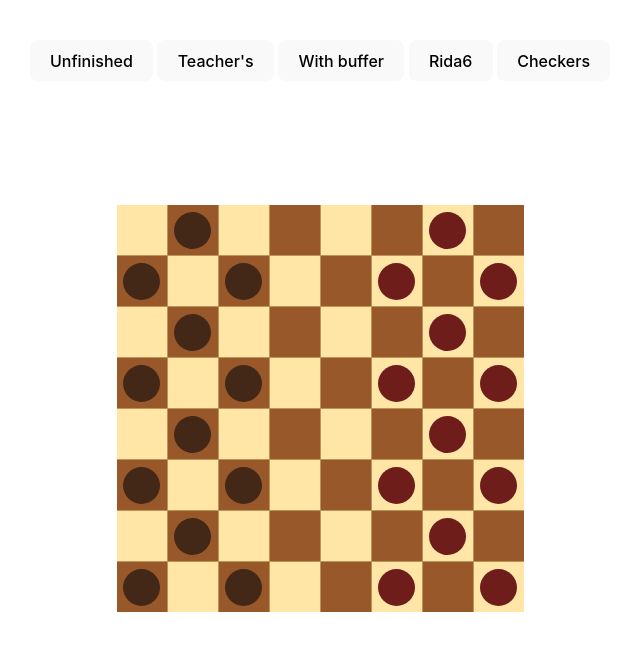
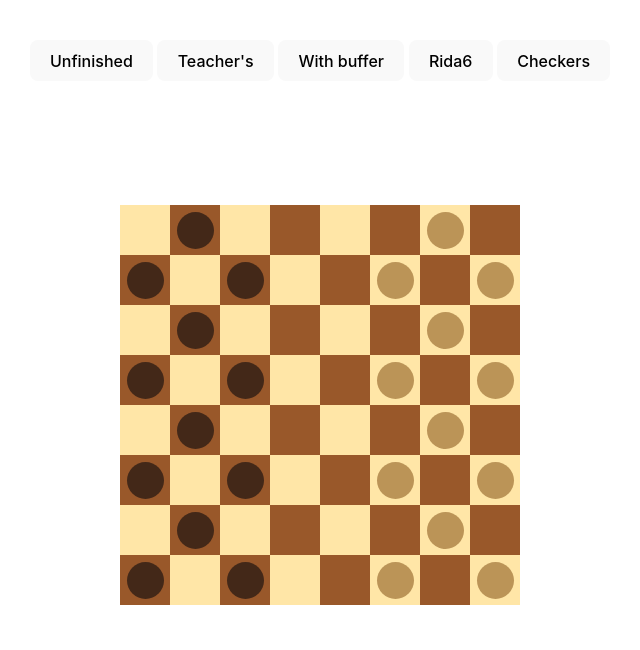
Before and after one commit to Uptaker/AI, a Svelte app in the folder code/week1/: page / in a window 1280 px wide. Shown: the top 650 px of the page, without its empty margins (320-960 px from the left). Built offline with nearby package versions, Linux system fonts and the light colour scheme.

Commit message:
finish initializing checker as matrix and style it on the screen

```diff
--- a/code/week1/src/components/Checkers.svelte
+++ b/code/week1/src/components/Checkers.svelte
@@ -14,17 +14,17 @@
         }
         return startingState
     }
+</script>
 
-</script>
-<div style="width: min-content; margin: 0 auto; background-color: #BB9457">
+<div class="board">
     {#if state}
-        <div style="display: flex; gap: 1px;">
+        <div class="row">
             {#each state as row}
-                <div style="display: flex; flex-direction: column; gap: 1px;">
+                <div class="column">
                     {#each row as value}
-                        <div style="width: 50px; height: 50px; display: flex; justify-content: center; align-items: center; background-color: {isX(value) ? '#99582A' : '#FFE6A7'}">
+                        <div class="square" style="background-color: {isX(value) ? '#99582A' : '#FFE6A7'}">
                             {#if value === 'X' || value === 'N'}
-                                <div style="padding: 1px;border-radius: 50%; height: 70%; width: 70% ;background-color: {isX(value) ? '#432818' : '#6F1D1B'}"></div>
+                                <div class="checker" style="background-color: {isX(value) ? '#432818' : '#BB9457'}"></div>
                             {/if}
                         </div>
                     {/each}
@@ -33,3 +33,34 @@
         </div>
     {/if}
 </div>
+
+<style>
+    .row {
+        display: flex;
+    }
+
+    .column {
+        display: flex;
+        flex-direction: column;
+    }
+
+    .checker {
+        padding: 1px;
+        border-radius: 50%;
+        height: 70%;
+        width: 70%;
+    }
+
+    .square {
+        width: 50px;
+        height: 50px;
+        display: flex;
+        justify-content: center;
+        align-items: center;
+    }
+
+    .board {
+        width: min-content;
+        margin: 0 auto;
+    }
+</style>
```
